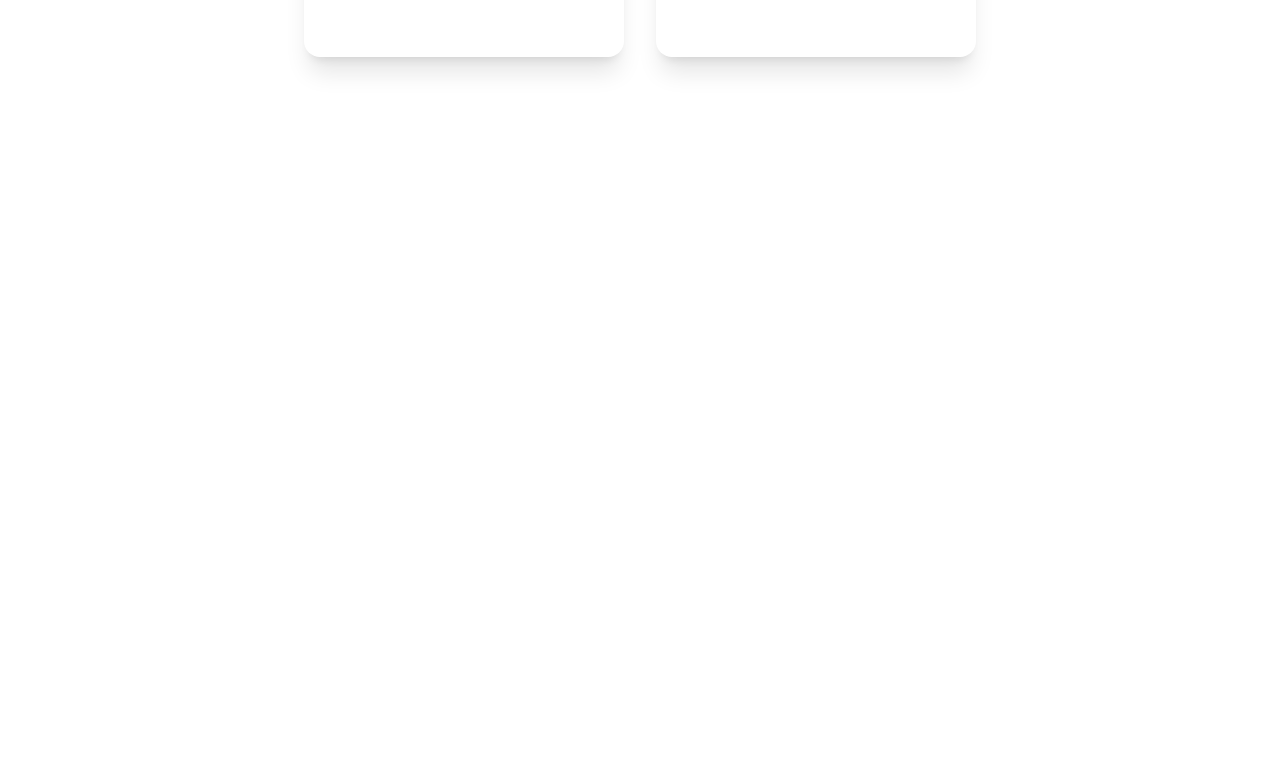
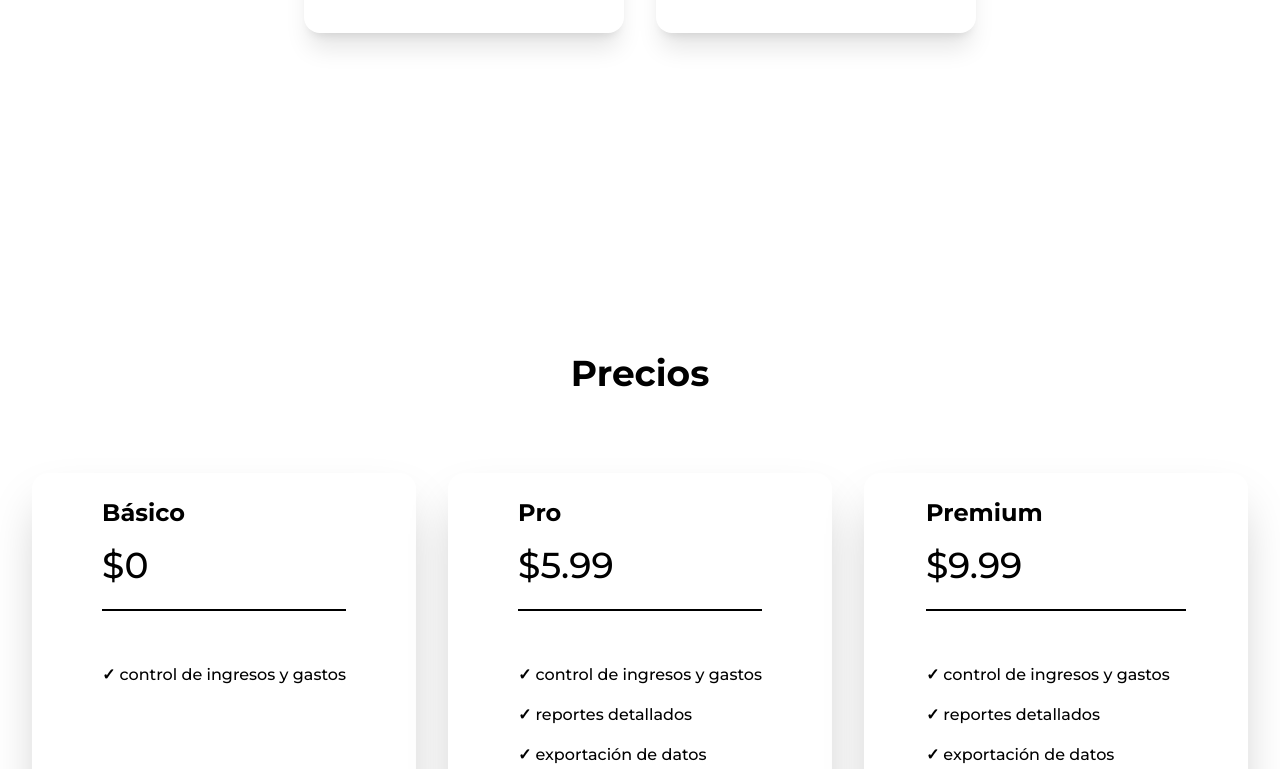
Before and after one commit to MADDOG25/cashly, a Next.js app: page / in a window 1280 px wide. Shown: the part 2688-3457 px from the top of the page. Before the commit the page ends 2937 px from the top, so only its background shows below. Built offline with nearby package versions, Linux system fonts and the light colour scheme.

Commit message:
add new image and create PriceGrid.tsx component

```diff
--- a/src/app/page.tsx
+++ b/src/app/page.tsx
@@ -1,7 +1,7 @@
 import Main from "@/components/landing/Main";
 import About from "@/components/landing/About";
 import Features from "@/components/landing/Features";
-// import Pricing from "@/components/landing/Pricing";
+import Pricing from "@/components/landing/Pricing";
 // import Contact from "@/components/landing/Contact";
 
 export default function Home() {
@@ -13,8 +13,8 @@ export default function Home() {
       <Main />
       <About />
       <Features />
-      {/*<Pricing />
-      <Contact /> */}
+      <Pricing />
+      {/* <Contact /> */}
     </>
   );
 }
--- a/src/components/landing/Pricing.tsx
+++ b/src/components/landing/Pricing.tsx
@@ -1,5 +1,10 @@
 import React from "react";
+import PriceGrid from "./components/pricing/PriceGrid";
 
 export default function Pricing() {
-  return <div>Pricing</div>;
+  return (
+    <section className="bg-colorBg py-32">
+      <PriceGrid />
+    </section>
+  );
 }
--- a/src/components/landing/components/about/AboutGrid.tsx
+++ b/src/components/landing/components/about/AboutGrid.tsx
@@ -5,7 +5,7 @@ export default function AboutGrid() {
   return (
     <div className="grid grid-cols-1 md:grid-cols-2 justify-center gap-4 md:gap-8 md:p-8">
       {/* Subtitle and description */}
-      <div className="flex flex-col justify-center items-center">
+      <div className="flex flex-col justify-center items-center px-6">
         <div>
           <h2 className="font-bold text-5xl text-colorFont">
             Simplifica tu vida financiera con Cashly
--- a/src/components/landing/components/feature/FeatureGrid.tsx
+++ b/src/components/landing/components/feature/FeatureGrid.tsx
@@ -28,6 +28,7 @@ const features = [
 export default function FeatureGrid() {
   return (
     <div className="grid grid-cols-1 justify-center gap-4 md:gap-8 md:p-8">
+        {/* Subtitle and description */}
       <div className="max-w-3xl mx-auto text-center">
         <h2 className="font-bold text-5xl text-colorFont">¿Qué esperas?</h2>
         <p className="font-medium text-colorFont text-lg mt-4 text-left">
@@ -35,6 +36,7 @@ export default function FeatureGrid() {
           gestionar tus finanzas sea sencillo
         </p>
       </div>
+      {/* Palets */}
       <div className="flex flex-col justify-center items-center">
         <ul className="grid grid-cols-1 md:grid-cols-2 justify-center items-center gap-4 md:gap-8 md:p-8">
           {features.map((feature, index) => (
--- /dev/null
+++ b/src/components/landing/components/pricing/PriceGrid.tsx
@@ -0,0 +1,81 @@
+import React from "react";
+
+const plans = [
+  {
+    title: "Básico",
+    price: "$0",
+    features: ["control de ingresos y gastos"],
+    buttonText: "Comenzar Gratis",
+    buttonStyle: "bg-colorAccent text-colorFont",
+    buttonHref: "/compra",
+  },
+  {
+    title: "Pro",
+    price: "$5.99",
+    features: [
+      "control de ingresos y gastos",
+      "reportes detallados",
+      "exportación de datos",
+      "sincronización en la nube",
+    ],
+    buttonText: "Suscribirse",
+    buttonStyle: "bg-colorAccent text-colorFont",
+    buttonHref: "/compra",
+  },
+  {
+    title: "Premium",
+    price: "$9.99",
+    features: [
+      "control de ingresos y gastos",
+      "reportes detallados",
+      "exportación de datos",
+      "sincronización en la nube",
+      "más presupesto por categoría",
+      "soporte 24/7",
+    ],
+    buttonText: "Obtener Premium",
+    buttonStyle: "bg-colorAccent text-colorFont",
+    buttonHref: "/compra",
+  },
+];
+
+export default function PriceGrid() {
+  return (
+    <div className="text-colorFont">
+      <div className="max-w-6xl mx-auto text-center mb-12">
+        <h2 className="text-4xl font-bold">Precios</h2>
+      </div>
+
+      <div className="grid gap-8 md:grid-cols-3 px-8 py-8">
+        {plans.map((plan, index) => (
+          <div
+            key={index}
+            className="bg-colorBg shadow-2xl rounded-2xl p-6 items-center flex flex-col justify-between"
+          >
+            <div>
+              <div className="border-b-2 border-black pb-6">
+                <h3 className="text-2xl font-bold">{plan.title}</h3>
+                <p className="text-4xl font-medium mt-4">{plan.price}</p>
+              </div>
+              <div>
+                <ul className="mt-8 py-4 space-y-2">
+                  {plan.features.map((feature, i) => (
+                    <li key={i} className="font-medium flex items-center py-1">
+                      <p className="font-bold pr-1">✓</p> {feature}
+                    </li>
+                  ))}
+                </ul>
+              </div>
+            </div>
+            <a
+              href={plan.buttonHref}
+              className={`my-8 w-fit px-6 py-2.5 rounded-xl font-semibold ${plan.buttonStyle}`}
+            >
+              {plan.buttonText}
+            </a>
+          </div>
+        ))}
+      </div>
+    </div>
+  );
+}
```
Also changed, not shown: public/image/export.webp.
